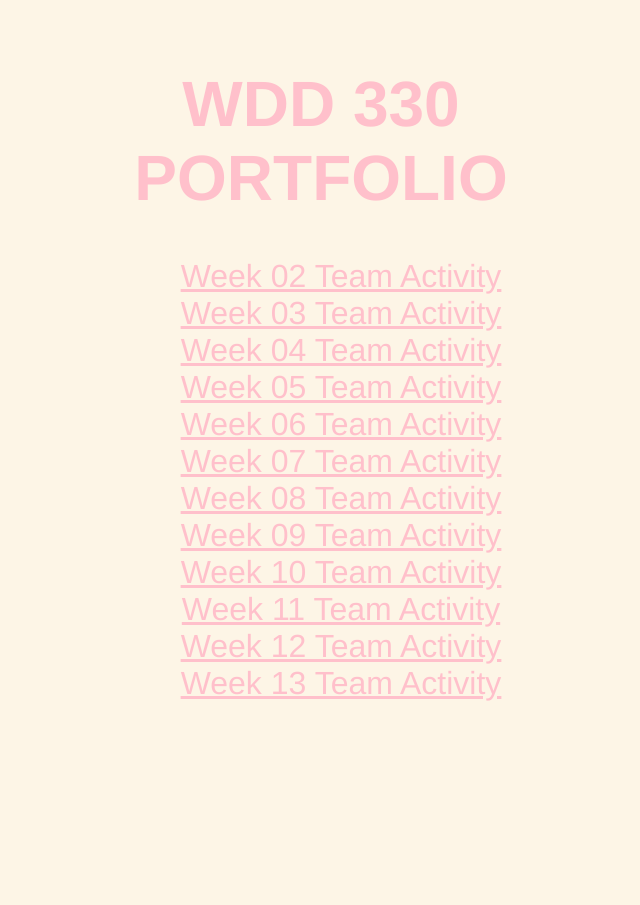
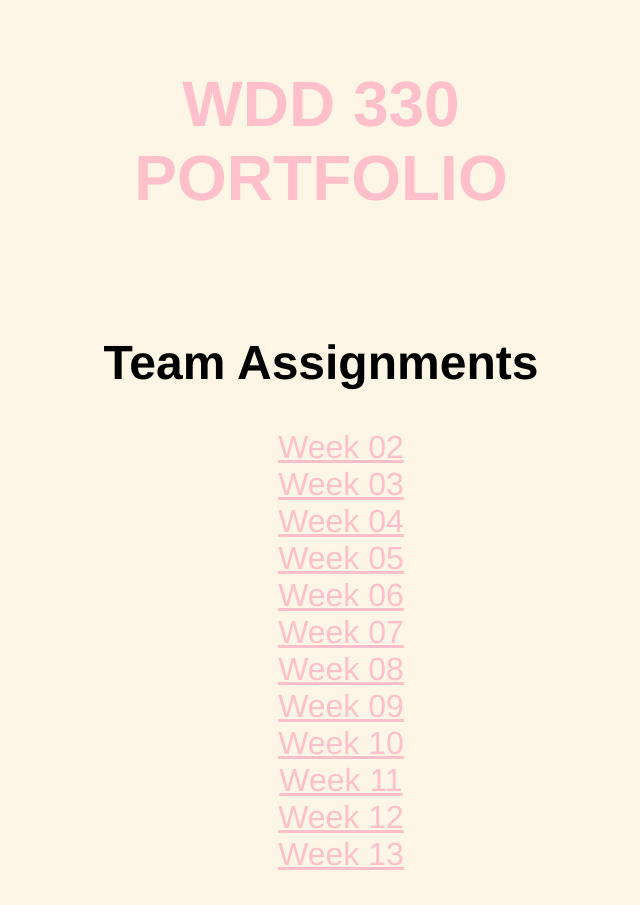
Before and after one commit to mar16088/wdd330portfolio, a plain HTML site: page index.html in a window 1280 px wide. Shown: the whole page, without its empty margins (319-959 px from the left). Before the commit the page ends 800 px from the top, so only its background shows below. Drawn offline with Linux system fonts and the light colour scheme.

Commit message:
header 2 index

```diff
--- a/index.html
+++ b/index.html
@@ -12,19 +12,21 @@
 </head>
 <body style="background:oldlace; font-family:'Franklin Gothic Medium', 'Arial Narrow', Arial, sans-serif; text-align:center; font-size:200%">
     <h1 style="padding-top:24px; color:pink;">WDD 330<br>PORTFOLIO</h1>
+    <br>
+    <h2 style="align-items: center;">Team Assignments</h2>
     <ul style="list-style-position: inside; columns: 1; list-style-type: none;">
-      <li><a href="./Team Activity/w02teamactivity.html">Week 02 Team Activity</a></li>
-      <li><a href="./Team Activity/w03teamactivity.html">Week 03 Team Activity</a></li>
-      <li><a href="./Team Activity/w04teamactivity.html">Week 04 Team Activity</a></li>
-      <li><a href="./Team Activity/w05teamactivity.html">Week 05 Team Activity</a></li>
-      <li><a href="./Team Activity/w06teamactivity.html">Week 06 Team Activity</a></li>
-      <li><a href="./Team Activity/w07teamactivity.html">Week 07 Team Activity</a></li>
-      <li><a href="./Team Activity/w08teamactivity.html">Week 08 Team Activity</a></li>
-      <li><a href="./Team Activity/w09teamactivity.html">Week 09 Team Activity</a></li>
-      <li><a href="./Team Activity/w10teamactivity.html">Week 10 Team Activity</a></li>
-      <li><a href="./Team Activity/w11teamactivity.html">Week 11 Team Activity</a></li>
-      <li><a href="./Team Activity/w12teamactivity.html">Week 12 Team Activity</a></li>
-      <li><a href="./Team Activity/w13teamactivity.html">Week 13 Team Activity</a></li>
+      <li><a href="./Team Activity/w02teamactivity.html">Week 02</a></li>
+      <li><a href="./Team Activity/w03teamactivity.html">Week 03</a></li>
+      <li><a href="./Team Activity/w04teamactivity.html">Week 04</a></li>
+      <li><a href="./Team Activity/w05teamactivity.html">Week 05</a></li>
+      <li><a href="./Team Activity/w06teamactivity.html">Week 06</a></li>
+      <li><a href="./Team Activity/w07teamactivity.html">Week 07</a></li>
+      <li><a href="./Team Activity/w08teamactivity.html">Week 08</a></li>
+      <li><a href="./Team Activity/w09teamactivity.html">Week 09</a></li>
+      <li><a href="./Team Activity/w10teamactivity.html">Week 10</a></li>
+      <li><a href="./Team Activity/w11teamactivity.html">Week 11</a></li>
+      <li><a href="./Team Activity/w12teamactivity.html">Week 12</a></li>
+      <li><a href="./Team Activity/w13teamactivity.html">Week 13</a></li>
     </ul>
   <div class="footer">
     <div class="inner_footer">
```
